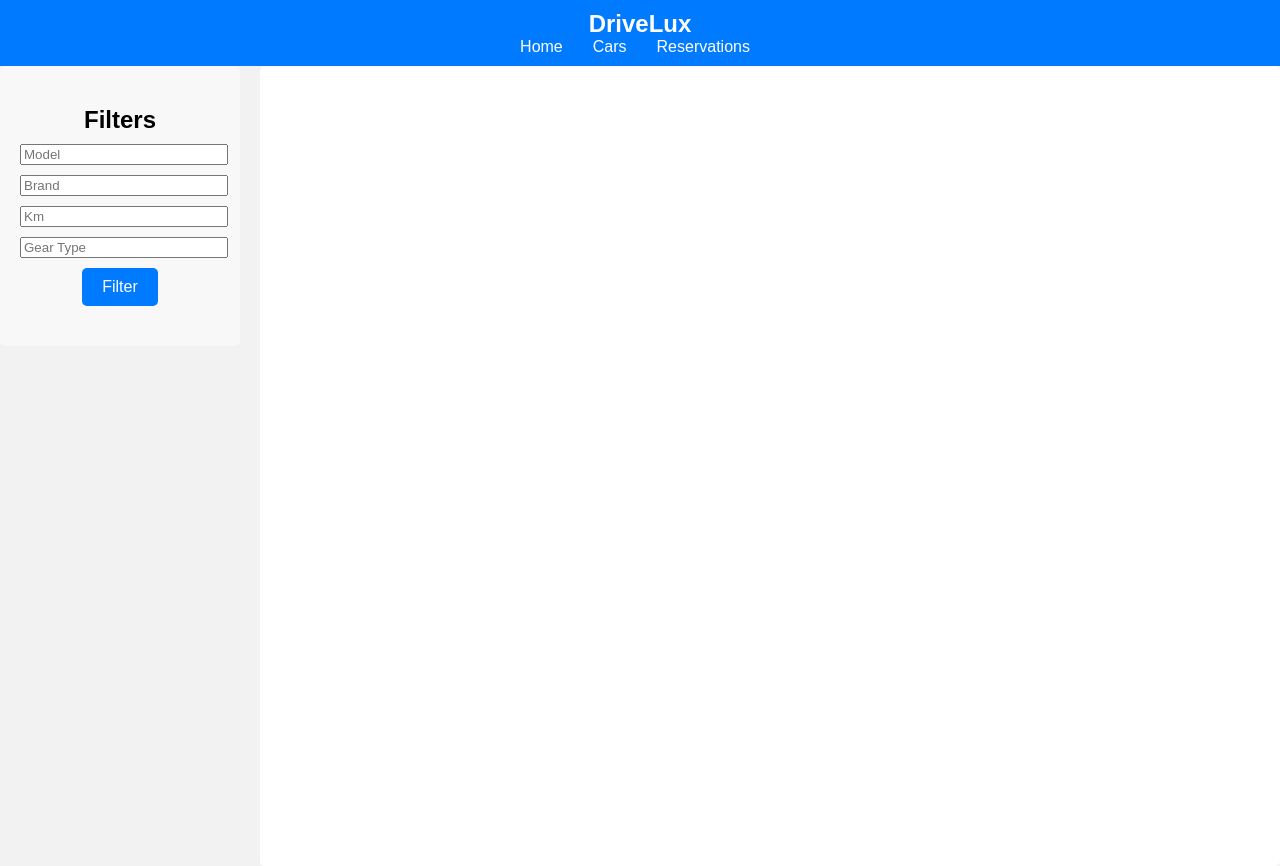
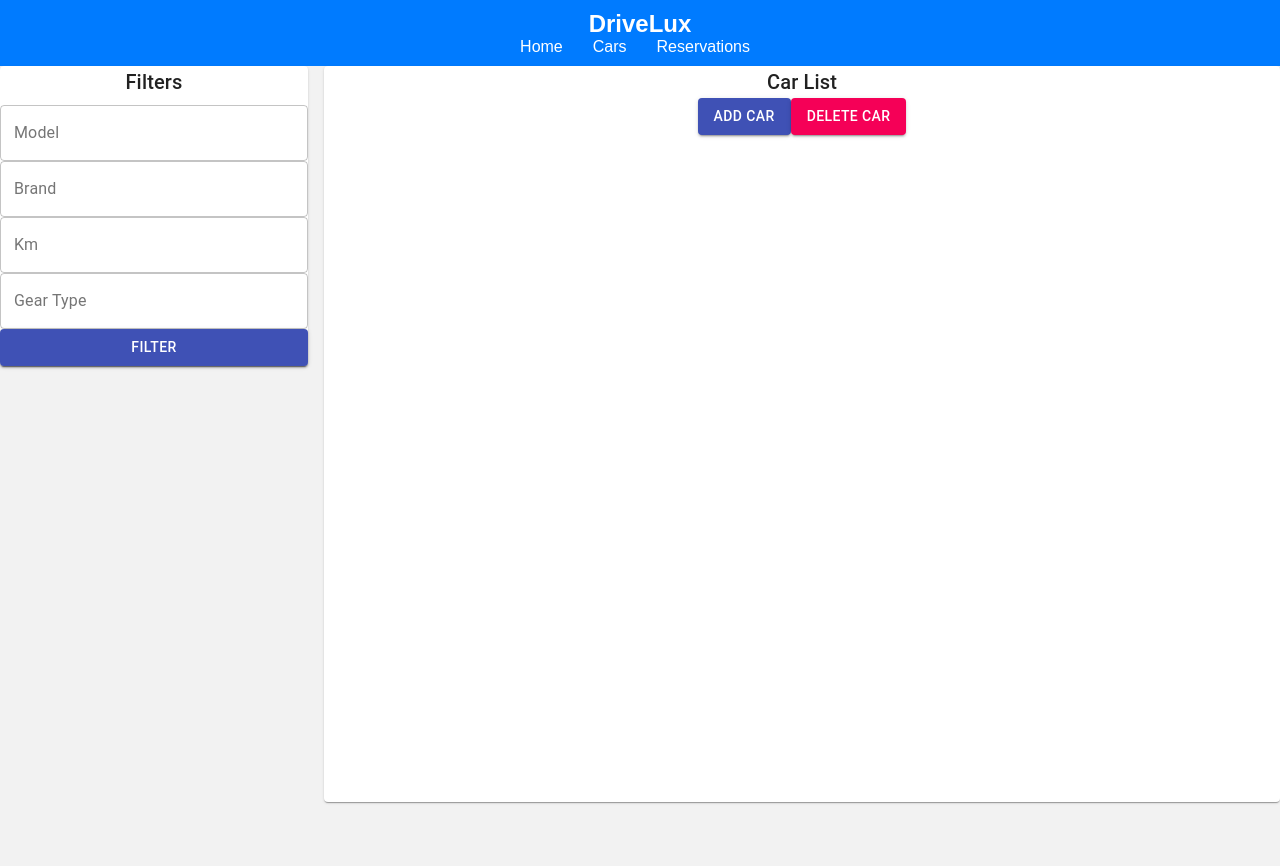
Before and after one commit to demiremir/driveluxfront, a React (Create React App) app: page /cars in a window 1280 px wide. After the commit the page ends 842 px from the top, so only its background shows below. Built offline with nearby package versions, Linux system fonts and the light colour scheme.

Commit message:
material ui edit
mui

```diff
--- a/package.json
+++ b/package.json
@@ -3,6 +3,7 @@
   "version": "0.1.0",
   "private": true,
   "dependencies": {
+    "@material-ui/core": "^4.12.4",
     "@testing-library/jest-dom": "^5.16.5",
     "@testing-library/react": "^13.4.0",
     "@testing-library/user-event": "^13.5.0",
--- a/src/App.css
+++ b/src/App.css
@@ -202,3 +202,36 @@ button {
   align-items: flex-start;
   flex-grow: 1;
 }
+
+.action-buttons {
+  display: flex;
+  justify-content: flex-end;
+  margin-top: 20px;
+}
+
+.add-car-button,
+.delete-car-button {
+  margin-left: 10px;
+}
+
+.popup {
+  position: fixed;
+  top: 0;
+  left: 0;
+  width: 100%;
+  height: 100%;
+  background-color: rgba(0, 0, 0, 0.5);
+  display: flex;
+  justify-content: center;
+  align-items: center;
+}
+
+.close-button {
+  position: absolute;
+  top: 10px;
+  right: 10px;
+  padding: 5px 10px;
+  background-color: #f8f8f8;
+  border: none;
+  border-radius: 5px;
+}
--- a/src/components/CarsPage.js
+++ b/src/components/CarsPage.js
@@ -1,22 +1,78 @@
-import React from 'react';
+import React, { useState } from 'react';
+import { Button, TextField, Grid, Paper, Typography, Box } from '@material-ui/core';
 
 const CarsPage = () => {
+  const [filter, setFilter] = useState('');
+
+  const handleFilterChange = (e) => {
+    setFilter(e.target.value);
+  };
+
+  const handleAddCar = () => {
+    // Add car logic
+  };
+
+  const handleDeleteCar = () => {
+    // Delete car logic
+  };
+
   return (
-    <div className="cars-page">
-      <div className="sidebar">
-        <div className="filter-sidebar">
-          <h2 className="filter-label">Filters</h2>
-          <input type="text" className="filter-field" placeholder="Model" />
-          <input type="text" className="filter-field" placeholder="Brand" />
-          <input type="text" className="filter-field" placeholder="Km" />
-          <input type="text" className="filter-field" placeholder="Gear Type" />
-          <button className="filter-button">Filter</button>
-        </div>
-      </div>
-      <div className="car-list">
-        {/* Car List */}
-      </div>
-    </div>
+    <Grid container spacing={2}>
+      <Grid item xs={3}>
+        <Paper>
+          <Typography variant="h6" gutterBottom>
+            Filters
+          </Typography>
+          <TextField
+            label="Model"
+            variant="outlined"
+            fullWidth
+            value={filter}
+            onChange={handleFilterChange}
+          />
+          <TextField
+            label="Brand"
+            variant="outlined"
+            fullWidth
+            value={filter}
+            onChange={handleFilterChange}
+          />
+          <TextField
+            label="Km"
+            variant="outlined"
+            fullWidth
+            value={filter}
+            onChange={handleFilterChange}
+          />
+          <TextField
+            label="Gear Type"
+            variant="outlined"
+            fullWidth
+            value={filter}
+            onChange={handleFilterChange}
+          />
+          <Button variant="contained" color="primary" fullWidth>
+            Filter
+          </Button>
+        </Paper>
+      </Grid>
+      <Grid item xs={9}>
+        <Paper style={{ height: 'calc(100vh - 64px)', marginBottom: '32px' }}>
+          <Box display="flex" justifyContent="space-between" alignItems="center" p={2}>
+            <Typography variant="h6">Car List</Typography>
+            <div>
+              <Button variant="contained" color="primary" onClick={handleAddCar}>
+                Add Car
+              </Button>
+              <Button variant="contained" color="secondary" onClick={handleDeleteCar}>
+                Delete Car
+              </Button>
+            </div>
+          </Box>
+          {/* Car List */}
+        </Paper>
+      </Grid>
+    </Grid>
   );
 };
 
```
Also changed, not shown: 1 other file (tests, documents, lock files or other folders).
